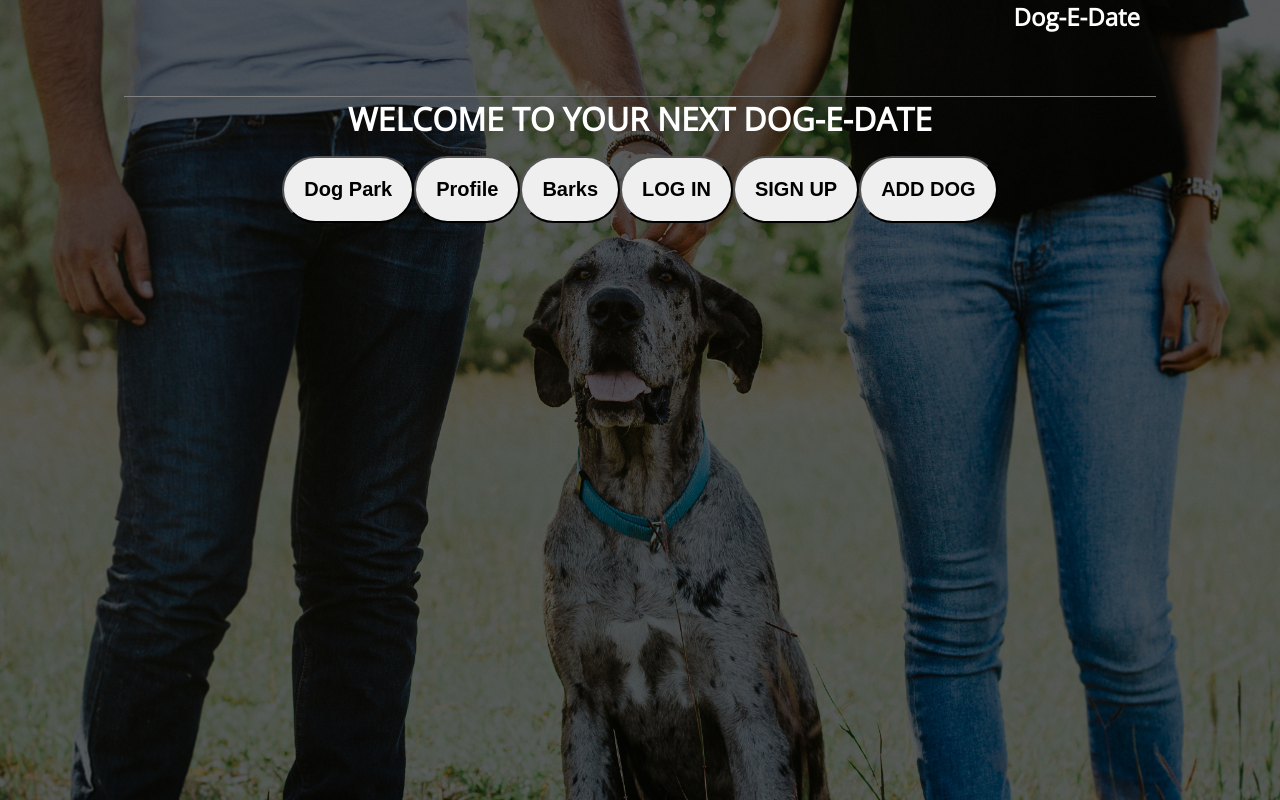
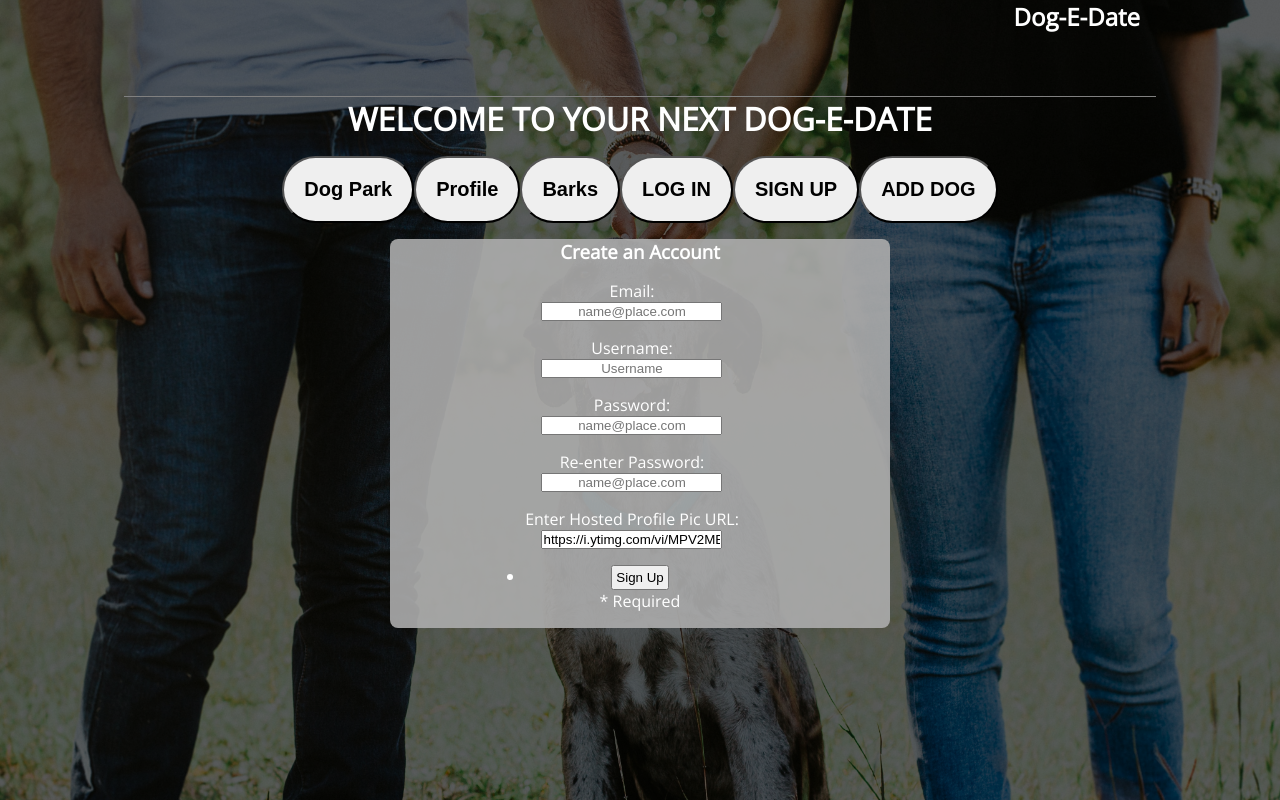
Before and after one commit to secondaryfun/dog-e-date-web, a React (Create React App) app in the folder dog-e-date-app/: page /signup in a window 1280 px wide. Built offline with nearby package versions, Linux system fonts and the light colour scheme.

Commit message:
Add user form connected.

```diff
--- a/dog-e-date-app/src/App.js
+++ b/dog-e-date-app/src/App.js
@@ -3,6 +3,7 @@ import './App.css';
 import { Route, Link } from "react-router-dom";
 // import "bootstrap/dist/css/bootstrap.min.css";
 import AddDog from "./components/AddDog"
+import AddUser from "./components/AddUser"
 import Login from "./components/Login.js"
 
 class App extends Component {
@@ -68,7 +69,7 @@ class App extends Component {
               <Link to={"/signup/"} style={this.state.linkStyle} >
                 <button className="nav-button">SIGN UP</button>
               </Link>
-              <Link to={"/signup/add-dog"} style={this.state.linkStyle} >
+              <Link to={"/add-dog"} style={this.state.linkStyle} >
                 <button className="nav-button">ADD DOG</button>
               </Link>
             </div>
@@ -83,15 +84,13 @@ class App extends Component {
             <Route
               path="/signup/"
               render={() => (
-                null
-                // <Signup />
+                < AddUser dogList={this.state.dogList} />
               )}
             />
             <Route
               path="/dog-park/"
               render={() => (
                 null
-                // <DogPark dogList={this.state.dogList} />
               )}
             />
             <Route
@@ -109,7 +108,7 @@ class App extends Component {
               )}
             />
             <Route
-              path="/signup/add-dog/"
+              path="/add-dog/"
               render={() => (
                 <AddDog userInfo={this.state.userInfo} />
               )}
--- a/dog-e-date-app/src/components/AddDog.js
+++ b/dog-e-date-app/src/components/AddDog.js
@@ -49,7 +49,7 @@ export default class AddDog extends Component {
         })
     }
     render() {
-        const dogSizes = ["S", "M", "L", "XL"]
+        const dogSizes = [{ size: "S" }, { size: "M" }, { size: "L" }, { size: "XL" }]
         return (
             <div className="form-wrapper">
                 <h3 className="form-type">Add a new Dog</h3>
@@ -76,7 +76,7 @@ export default class AddDog extends Component {
                             <label htmlFor="size">Size:</label>
                             <select type="text" id="size" name="size" placeholder="Password" >
                                 {
-                                    dogSizes.map(size => <option value={size}>{size}</option>)
+                                    dogSizes.map(size => <option value={size.size}>{size.size}</option>)
                                 }
 
                             </select>
--- a/dog-e-date-app/src/components/AddUser.js
+++ b/dog-e-date-app/src/components/AddUser.js
@@ -48,45 +48,71 @@ export default class AddUser extends Component {
         })
     }
     render() {
-        const dogSizes = ["S", "M", "L", "XL"]
         return (
             <div className="form-wrapper">
-                <h3 className="form-type">Add a new Dog</h3>
+                <h3 className="form-type">Create an Account</h3>
                 <form onSubmit={this.handleSubmit} noValidate >
                     <input type="hidden" name="parent" value="PARENT-ID-PLACEHOLDER" />
                     <ul>
                         <li className="form-li" >
+                            <label htmlFor="email">Email:</label>
+                            <input type="text" id="email" name="email" placeholder="name@place.com" />
+                        </li>
+                        <li className="form-li" >
+                            <label htmlFor="username">Username:</label>
+                            <input type="text" id="username" name="username" required placeholder="Username" />
+                        </li>
+                        <li className="form-li" >
+                            <label htmlFor="password">Password:</label>
+                            <input type="text" id="password" name="password" placeholder="name@place.com" />
+                        </li>
+                        <li className="form-li" >
+                            <label htmlFor="checkpassword">Re-enter Password:</label>
+                            <input type="text" id="checkpassword" name="checkpassword" placeholder="name@place.com" />
+                        </li>
+                        {/*<li className="form-li" >
                             <label htmlFor="firstName">First Name:</label>
                             <input type="text" id="firstName" name="firstName" min="0" placeholder="First Name" />
                         </li>
                         <li className="form-li" >
                             <label htmlFor="lastName">Last Name:</label>
-                            <input type="text" id="lastName" name="lastName" required placeholder="Last Name" />
+                            <input type="text" id="lastName" name="lastName" placeholder="Last Name" />
                         </li>
                         <li className="form-li" >
-                            <label htmlFor="username">Username:</label>
-                            <input type="number" id="username" name="username" placeholder="Username" />
+                            <label htmlFor="line1">Address Line 1:</label>
+                            <input type="text" id="line1" name="line1" placeholder="1234 Street Ave." />
                         </li>
                         <li className="form-li" >
-                            <label htmlFor="info">Describe your dog:</label>
-                            <textarea id="info" name="breed" rows="6" cols="50" placeholder="Favorite toy, quirks, special smells..."></textarea>
+                            <label htmlFor="line2">Address Line 2:</label>
+                            <input type="text" id="line2" name="line2" placeholder="Ste. 103" />
                         </li>
                         <li className="form-li" >
-                            <label htmlFor="size">Size:</label>
-                            <select type="text" id="size" name="size" placeholder="Password" >
-                                {
-                                    dogSizes.map(size => <option value={size}>{size}</option>)
-                                }
-
-                            </select>
+                            <label htmlFor="line3">Address Line 3:</label>
+                            <input type="text" id="line3" name="line3" placeholder="" />
                         </li>
                         <li className="form-li" >
-                            <label htmlFor="image">Enter Hosted Image URL:</label>
+                            <label htmlFor="city">City:</label>
+                            <input type="text" id="city" name="city" placeholder="City" />
+                        </li>
+                        <li className="form-li" >
+                            <label htmlFor="state">State:</label>
+                            <input type="text" id="state" name="state" placeholder="DC" />
+                        </li>
+                        <li className="form-li" >
+                            <label htmlFor="country">Country:</label>
+                            <input type="text" id="country" name="country" placeholder="US" />
+                        </li>
+                        <li className="form-li" >
+                            <label htmlFor="zipcode">Zipcode:</label>
+                            <input type="text" id="zipcode" name="zipcode" placeholder="12345" />
+                        </li> */}
+                        <li className="form-li" >
+                            <label htmlFor="image">Enter Hosted Profile Pic URL:</label>
                             <input type="text" id="image" name="image" require placeholder="http://mydog.jpg" defaultValue="https://i.ytimg.com/vi/MPV2METPeJU/maxresdefault.jpg" />
                         </li>
 
                         <li>
-                            <button className="form-button" type="submit">Add Dog</button>
+                            <button className="form-button" type="submit">Sign Up</button>
                             {this.state.inputError ? <p>Submit Error, Please check your form for required (*) items.</p> : <p>* Required</p>}
                             {this.state.formResults ? <p>{this.state.formResults.title} Successfully Created!</p> : <p></p>}
 
```
